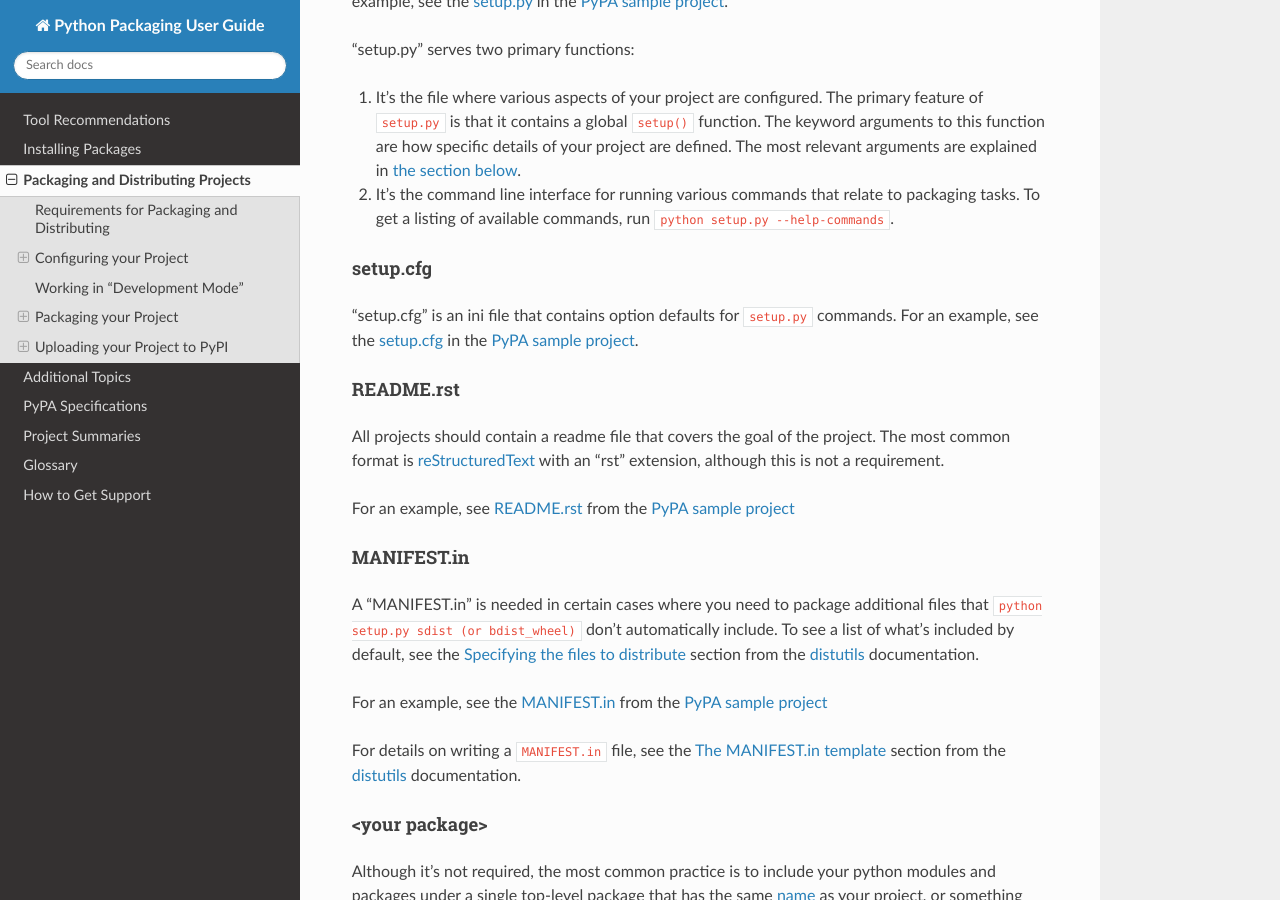
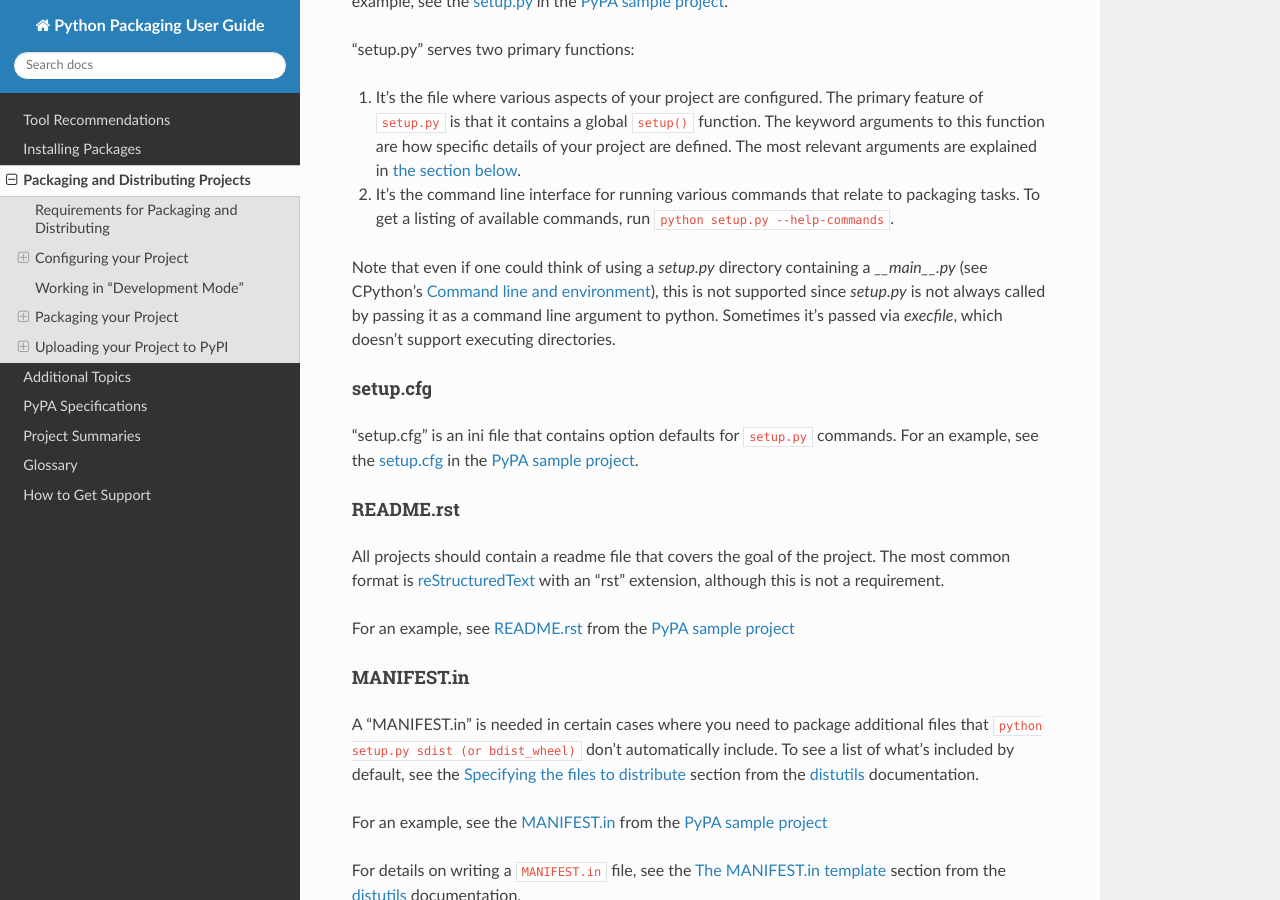
Before and after one commit to pypa/packaging.python.org, a Sphinx documentation site: the page built from source/distributing.rst, in a window 1280 px wide and 900 px high, scrolled down 2031 px. Built offline with Sphinx 7.4.7 and the Read the Docs theme 2.0.0, drawn with Linux system fonts in a browser that asks for light colours; pages that are not in the unit, such as notebooks, are missing from menus.

Commit message:
Document that setup.py directory is not supported.

```diff
--- a/source/distributing.rst
+++ b/source/distributing.rst
@@ -66,6 +66,13 @@ sample project <https://github.com/pypa/sampleproject>`_.
 2. It's the command line interface for running various commands that
    relate to packaging tasks. To get a listing of available commands, run
    ``python setup.py --help-commands``.
+
+Note that even if one could think of using a `setup.py` directory containing a
+`__main__.py` (see CPython's `Command line and environment
+<https://docs.python.org/3/using/cmdline.html>`_), this is
+not supported since `setup.py` is not always called by passing it as a command
+line argument to python. Sometimes it's passed via `execfile`, which
+doesn't support executing directories.
 
 
 setup.cfg
```
